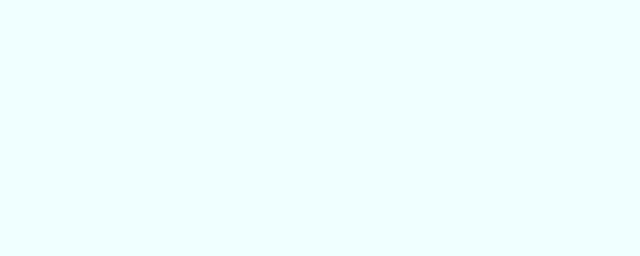
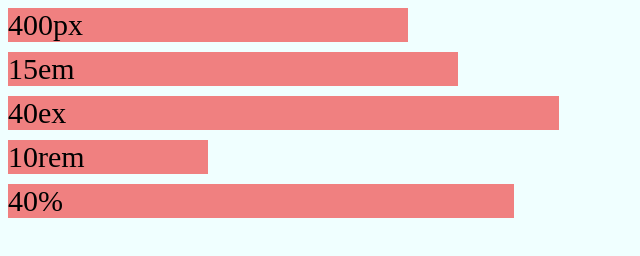
Before and after one commit to grabczakkamil/css-podstawy, a plain HTML site: page jednostki-miary-css/index.html in a window 1280 px wide. Shown: the whole page, without its empty margins (0-640 px from the left). Drawn offline with Linux system fonts and the light colour scheme.

Commit message:
piksel em ex rem procenty

```diff
--- a/jednostki-miary-css/css/style.css
+++ b/jednostki-miary-css/css/style.css
@@ -11,3 +11,18 @@ body {
     background-color: lightcoral;
     margin-bottom: 10px;
 }
+#piksel {
+    width: 400px;
+}
+#em {
+    width: 15em;
+}
+#ex {
+    width: 40ex;
+}
+#rem {
+    width: 10rem;
+}
+#procenty {
+    width: 40%;
+}
--- a/jednostki-miary-css/index.html
+++ b/jednostki-miary-css/index.html
@@ -7,7 +7,11 @@
 </head>
 <body>
     <div id="container">
-
+        <div id="piksel">400px</div>
+        <div id="em">15em</div>
+        <div id="ex">40ex</div>
+        <div id="rem">10rem</div>
+        <div id="procenty">40%</div>
     </div>
 </body>
 </html>
```
